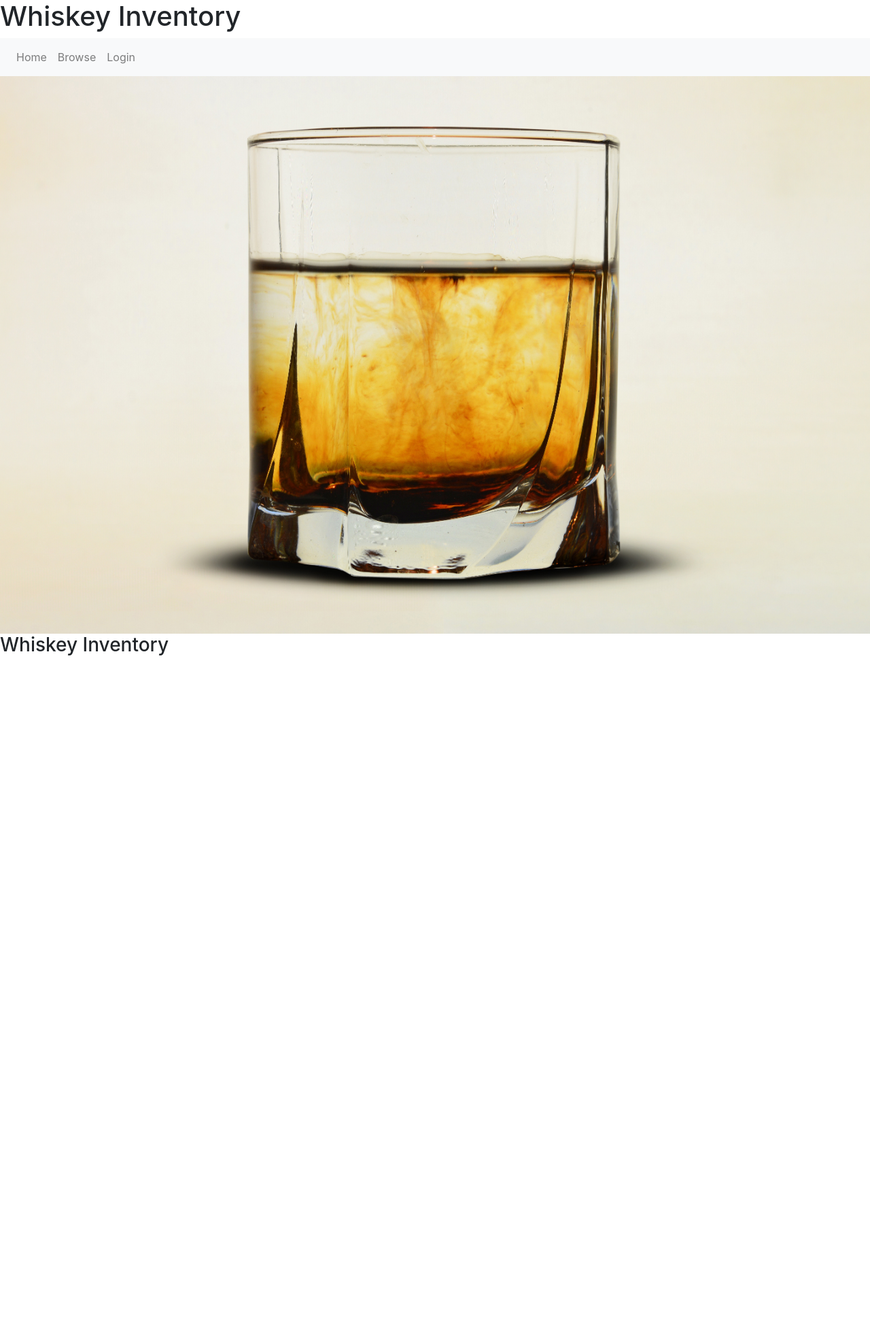
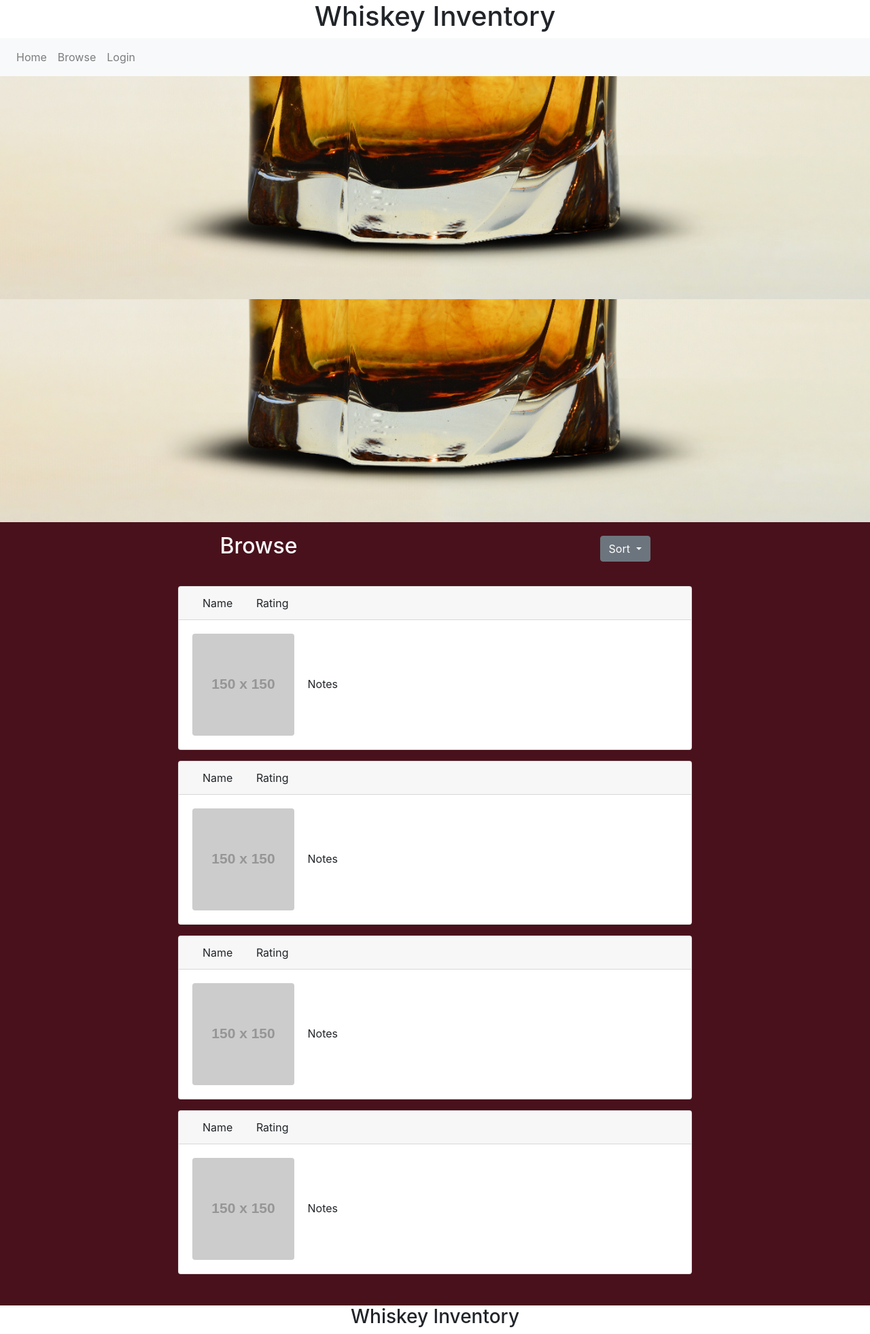
Before and after one commit to jpd61/project2-group8, a Node server app: page /browse in a window 1280 px wide. Shown: the whole page at 68% size. Before the commit the page ends 964 px from the top, so only its background shows below. Run offline with Node 20, Linux system fonts and the light colour scheme; some libraries are stand-ins or nearby versions.

Commit message:
incorporate front end

```diff
--- /dev/null
+++ b/public/stylesheets/style.css
@@ -0,0 +1,13 @@
+body {
+    background-color: #;
+}
+header {
+    text-align: center;
+}
+main {
+    background-color: #49111C;
+    padding: 0 0 15px 0;
+}
+footer {
+    text-align: center;
+}
--- a/views/browse.handlebars
+++ b/views/browse.handlebars
@@ -0,0 +1,83 @@
+<!-- Hero -->
+    <div class="hero">
+        <img src="../images/hero_crop.jpg" class="img-fluid max-width: 100% height: auto" alt="">
+    </div>
+
+    <!-- Main -->
+    <main class="">
+        <div class="container">
+            <div class="d-flex justify-content-around align-items-center p-3">
+                <h2 class="text-light">Browse</h2>
+                <!-- Sort Button -->
+                <div class="dropdown">
+                    <button class="btn btn-secondary dropdown-toggle" type="button" id="dropdownMenuButton" data-toggle="dropdown" aria-haspopup="true" aria-expanded="false">
+                    Sort
+                    </button>
+                    <div class="dropdown-menu" aria-labelledby="dropdownMenuButton">
+                        <a class="dropdown-item" href="#">Name</a>
+                        <a class="dropdown-item" href="#">Rating: Highest to Lowest</a>
+                        <a class="dropdown-item" href="#">Rating: Lowest to Highest</a>
+                    </div>
+                </div>
+            </div>
+            <!-- List -->
+            <ol class="container ">
+                <li class="row justify-content-center m-3">
+                    <div class="col-md-9">
+                        <div class="card">
+                            <div class="card-header">
+                                <span class="col-3 ">Name</span>
+                                <span class="col-1">Rating</span>
+                            </div>
+                            <div class="card-body">
+                                <img class="rounded" src="http://placehold.jp/150x150.png" alt="Featured 4">
+                                <span class="col-3">Notes</span>
+                            </div>
+                        </div>
+                    </div>
+                </li>
+                <li class="row justify-content-center m-3">
+                    <div class="col-md-9">
+                        <div class="card">
+                            <div class="card-header">
+                                <span class="col-3 ">Name</span>
+                                <span class="col-1">Rating</span>
+                            </div>
+                            <div class="card-body">
+                                <img class="rounded" src="http://placehold.jp/150x150.png" alt="Featured 4">
+                                <span class="col-3">Notes</span>
+                            </div>
+                        </div>
+                    </div>
+                </li>
+                <li class="row justify-content-center m-3">
+                    <div class="col-md-9">
+                        <div class="card">
+                            <div class="card-header">
+                                <span class="col-3 ">Name</span>
+                                <span class="col-1">Rating</span>
+                            </div>
+                            <div class="card-body">
+                                <img class="rounded" src="http://placehold.jp/150x150.png" alt="Featured 4">
+                                <span class="col-3">Notes</span>
+                            </div>
+                        </div>
+                    </div>
+                </li>
+                <li class="row justify-content-center m-3">
+                    <div class="col-md-9">
+                        <div class="card">
+                            <div class="card-header">
+                                <span class="col-3 ">Name</span>
+                                <span class="col-1">Rating</span>
+                            </div>
+                            <div class="card-body">
+                                <img class="rounded" src="http://placehold.jp/150x150.png" alt="Featured 4">
+                                <span class="col-3">Notes</span>
+                            </div>
+                        </div>
+                    </div>
+                </li>
+            </ol>
+        </div>
+    </main>
--- a/views/layouts/main.handlebars
+++ b/views/layouts/main.handlebars
@@ -28,7 +28,7 @@
 
     <!-- Hero -->
     <div class="hero">
-        <img src="/images/clear-glass-with-brown-liquid-3645478.jpg" class="img-fluid max-width: 100% height: auto" alt="">
+        <img src="/images/hero_crop.jpg" class="img-fluid max-width: 100% height: auto" alt="">
     </div>
 
     <!-- Main -->
```
Also changed, not shown: public/images/hero_crop.jpg (added).
